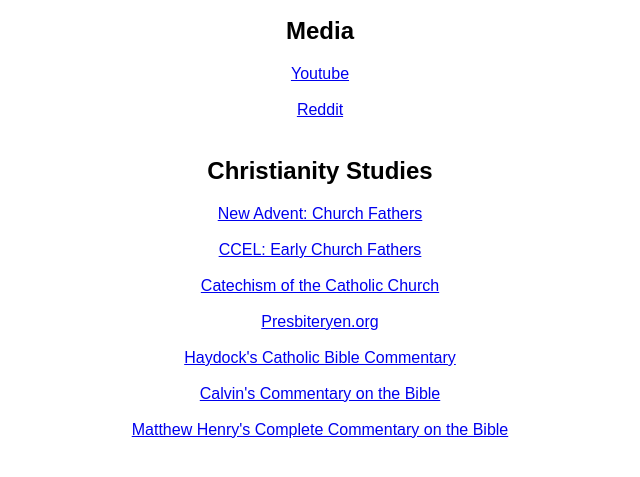
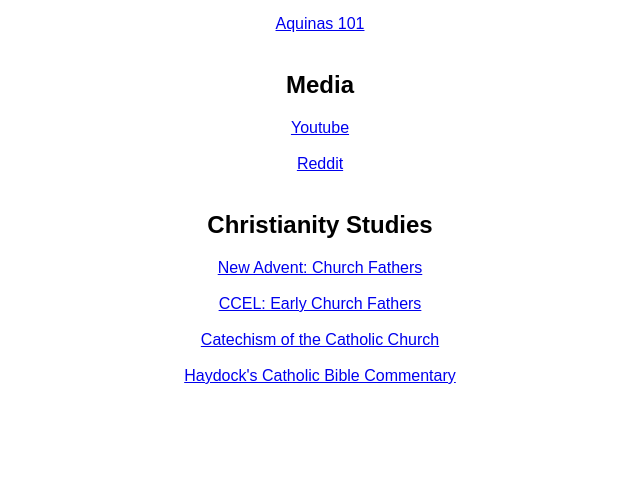
Before and after one commit to yigitcaydn/Browser-Homepage, a plain HTML site: page index.html in a window 1280 px wide. Shown: the part 315-792 px from the top of the page, without its empty margins (320-960 px from the left). Drawn offline with Linux system fonts and the light colour scheme.

Commit message:
Update index.html

```diff
--- a/index.html
+++ b/index.html
@@ -31,9 +31,6 @@
     <a href="https://www.newadvent.org/fathers/">New Advent: Church Fathers</a> <br />
     <a href="https://www.ccel.org/fathers.html">CCEL: Early Church Fathers</a> <br />
     <a href="https://usccb.cld.bz/Catechism-of-the-Catholic-Church">Catechism of the Catholic Church</a><br />
-    <a href="https://presbiteryen.org">Presbiteryen.org</a><br />
     <a href="https://www.studylight.org/commentaries/eng/hcc.html">Haydock's Catholic Bible Commentary</a><br />
-    <a href="https://www.studylight.org/commentaries/eng/cal.html">Calvin's Commentary on the Bible</a><br />
-    <a href="https://www.studylight.org/commentaries/eng/mhm.html">Matthew Henry's Complete Commentary on the Bible</a><br />
 </body>
 </html>
```
